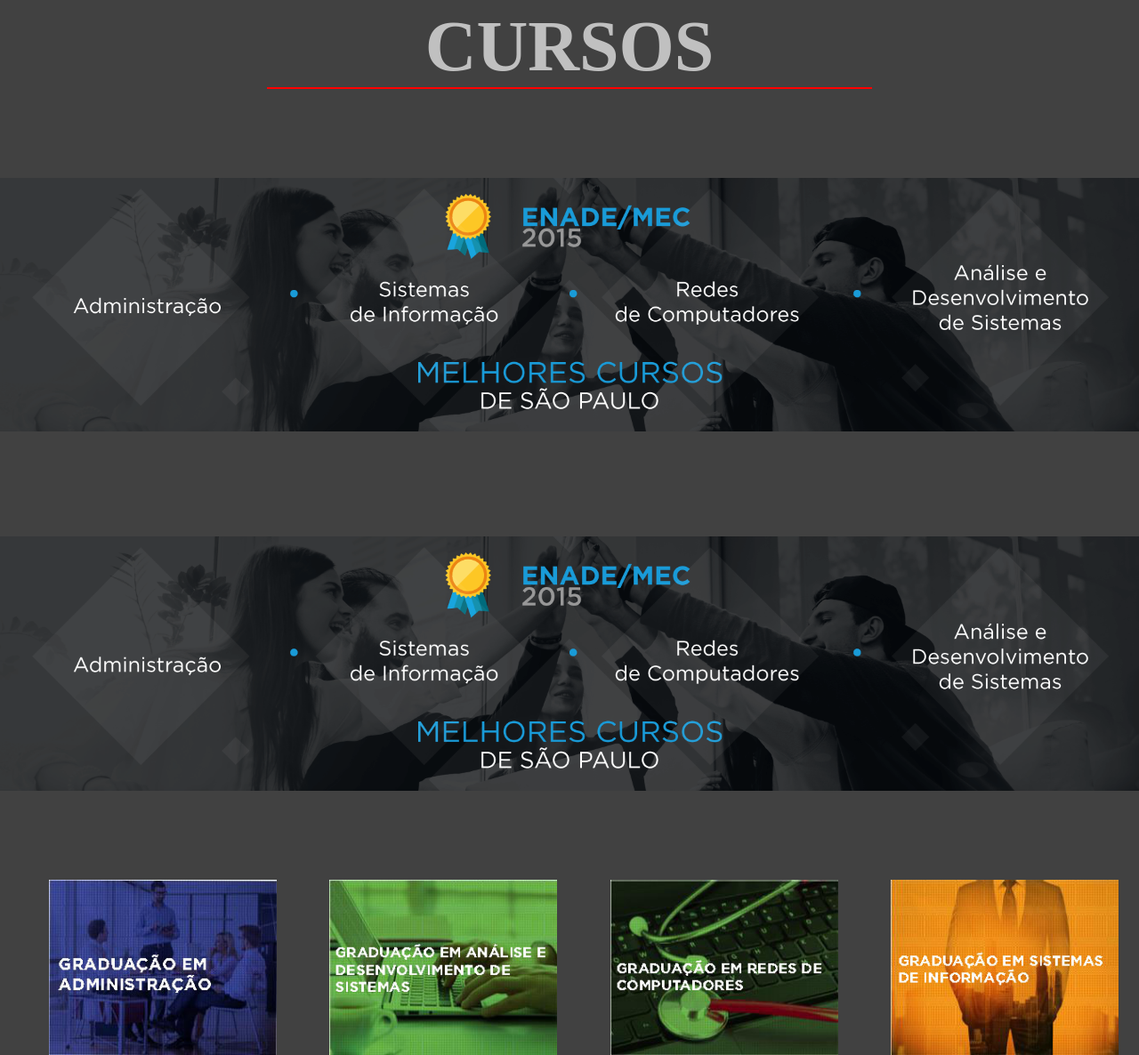
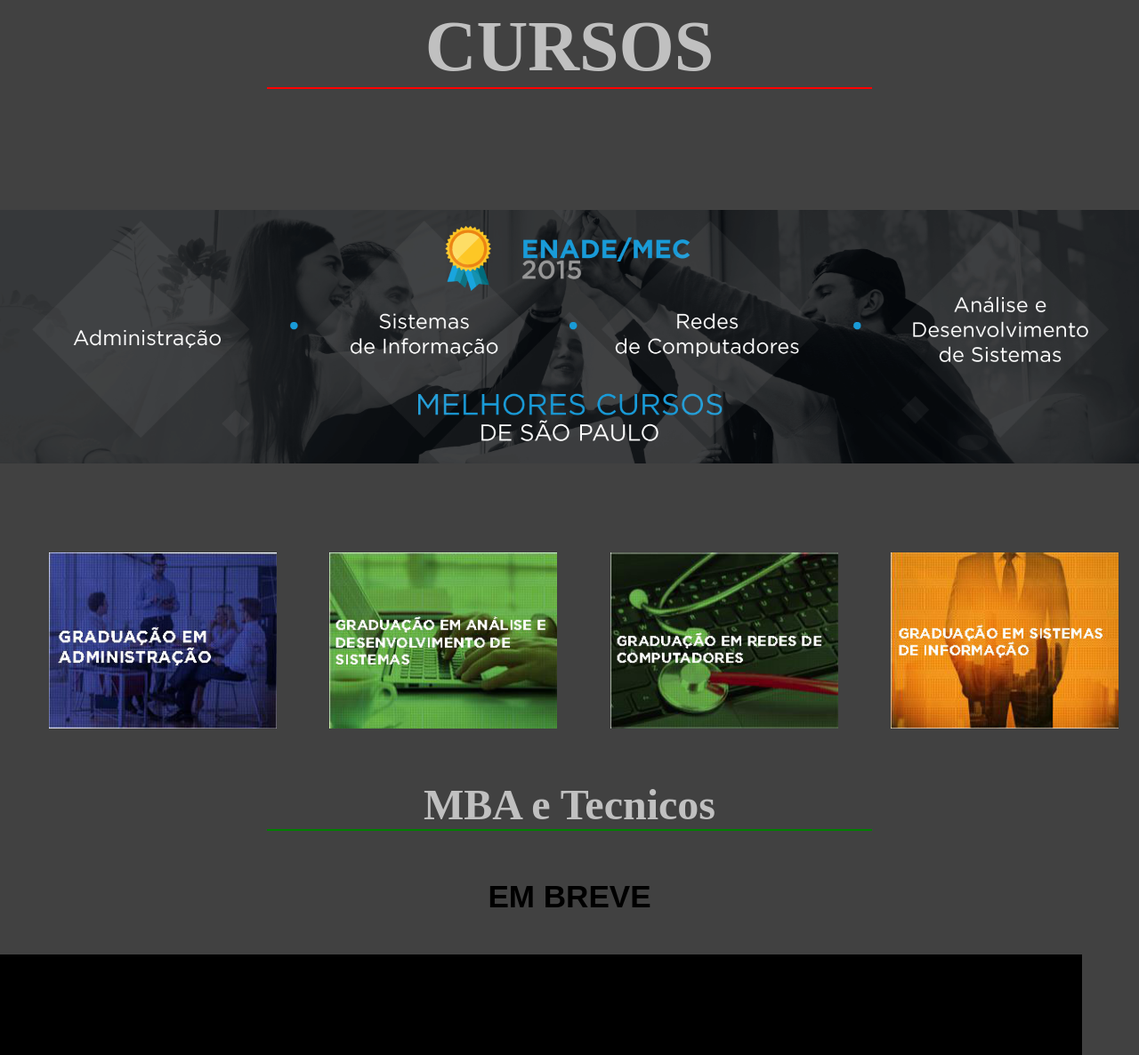
Before and after one commit to LimaHenrique/SiteFaculdadev3, a Django app: template app/templates/cursos.html in a window 1280 px wide. Shown: the part 804-1990 px from the top of the page at 89% size. Run offline with Django 3.2, Linux system fonts and the light colour scheme; the template is opened without the code that fills it, so the values that code supplies are empty; the visitor is signed in with stand-in values (Sample User, id 1); parts of the project's set-up code (start-up, migrations or seed data) failed here and were passed over.

Commit message:
Update cursos.html

```diff
--- a/app/templates/cursos.html
+++ b/app/templates/cursos.html
@@ -2,7 +2,6 @@
 {% block conteudo %}
 {%load static%}
 <h1 id= "principal"><b>CURSOS</b></h1>
-<img src="{% static '..\static\banner.png' %}" style="width:100%">
 <br/>
 <br/>
 <img src="{% static '..\static\banner.png' %}" style="width:100%">
```
